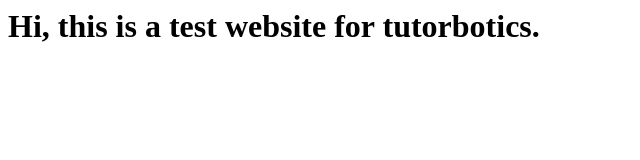
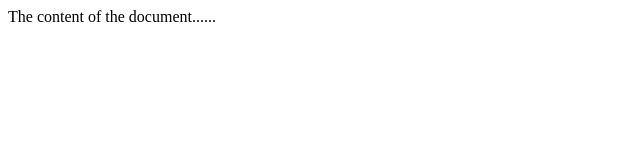
Before and after one commit to tutorbotics/test-website, a plain HTML site: page index.html in a window 1280 px wide. Shown: the whole page, without its empty margins (0-640 px from the left). Drawn offline with Linux system fonts and the light colour scheme.

Commit message:
Update index.html

```diff
--- a/index.html
+++ b/index.html
@@ -1 +1,11 @@
-<h1>Hi, this is a test website for tutorbotics. </h1>
+<!DOCTYPE html>
+<html>
+<head>
+<title>Title of the document</title>
+</head>
+
+<body>
+The content of the document......
+</body>
+
+</html>
```
